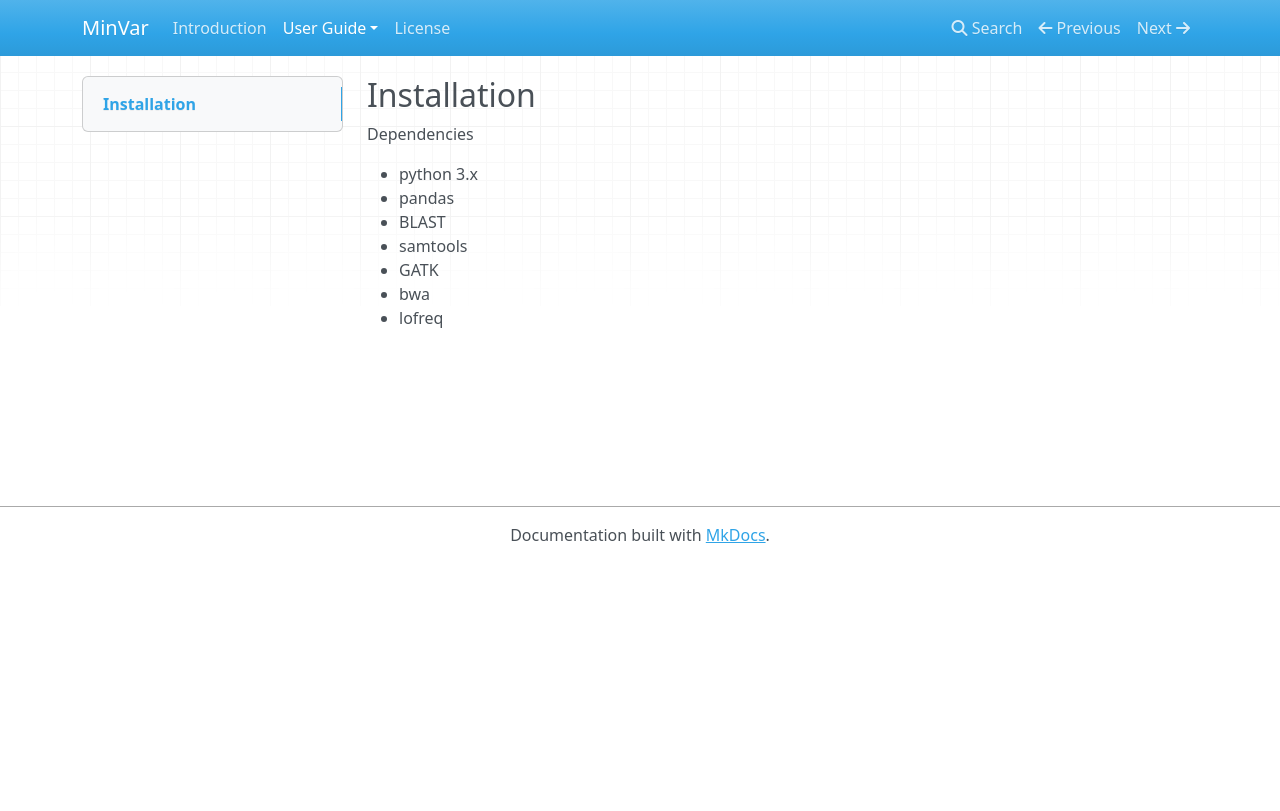
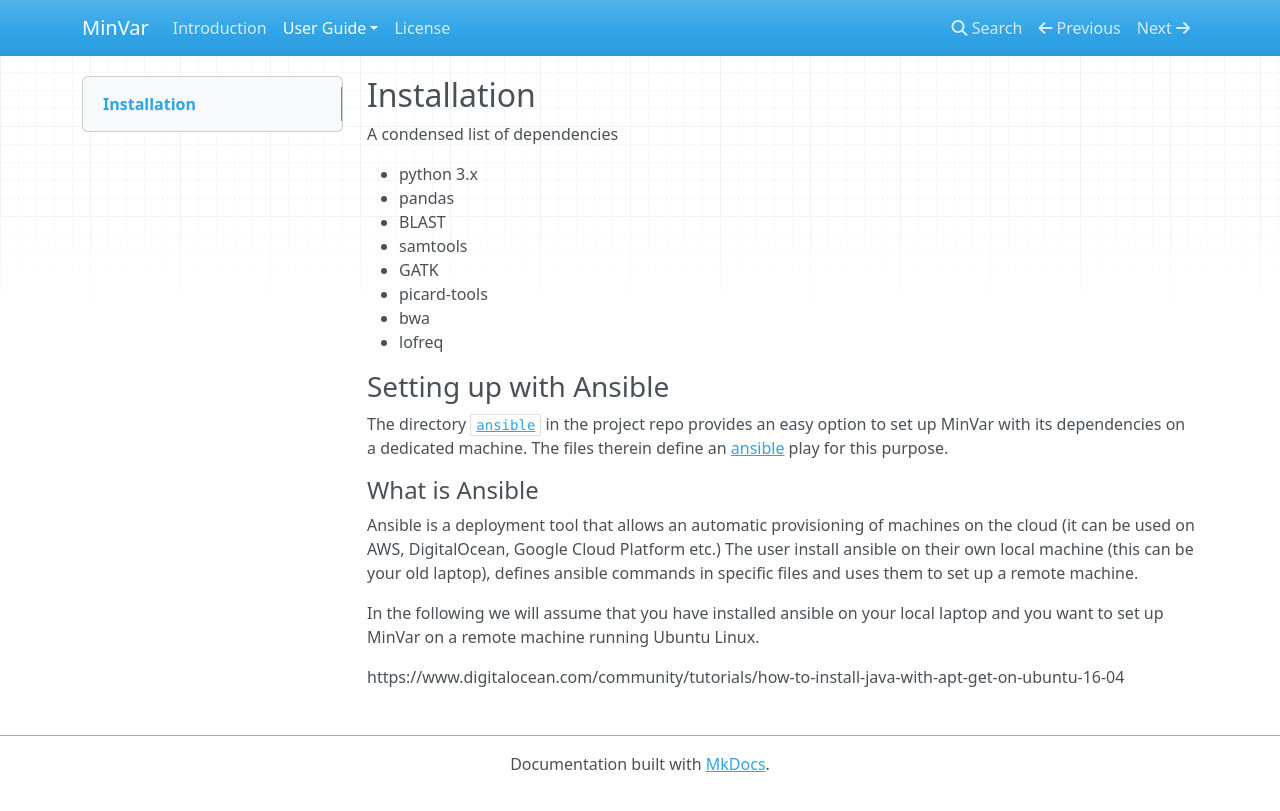
Before and after one commit to medvir/MinVar, an MkDocs documentation site: the page built from rtd/user-guide/installation.md, in a window 1280 px wide. Shown: the top 811 px of the page. Built offline with MkDocs 1.6.1, drawn with Linux system fonts in a browser that asks for light colours; nearby versions of some CDN libraries; old or Windows-style settings are respelled for this version of MkDocs.

Commit message:
Writing ansible instructions

```diff
--- a/rtd/user-guide/installation.md
+++ b/rtd/user-guide/installation.md
@@ -1,11 +1,33 @@
 ## Installation
 
-Dependencies
+A condensed list of dependencies
 
 - python 3.x
 - pandas
 - BLAST
 - samtools
 - GATK
+- picard-tools
 - bwa
 - lofreq
+
+
+### Setting up with Ansible
+
+The directory [`ansible`](https://github.com/ozagordi/MinVar/tree/master/ansible)
+in the project repo provides an easy option to set up MinVar with
+its dependencies on a dedicated machine. The files therein define an
+[ansible](http://www.ansible.com/) play for this purpose.
+
+#### What is Ansible
+
+Ansible is a deployment tool that allows an automatic provisioning of machines
+on the cloud (it can be used on AWS, DigitalOcean, Google Cloud Platform etc.)
+The user install ansible on their own local machine (this can be your old laptop),
+defines ansible commands in specific files and uses them to set up a remote
+machine.
+
+In the following we will assume that you have installed ansible on your local
+laptop and you want to set up MinVar on a remote machine running Ubuntu Linux.
+
+https://www.digitalocean.com/community/tutorials/how-to-install-java-with-apt-get-on-ubuntu-16-04
```
Also changed, not shown: 2 other files.
